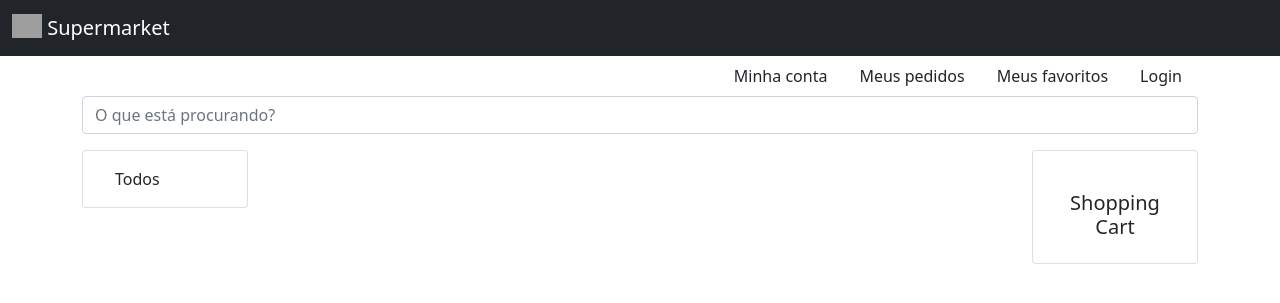
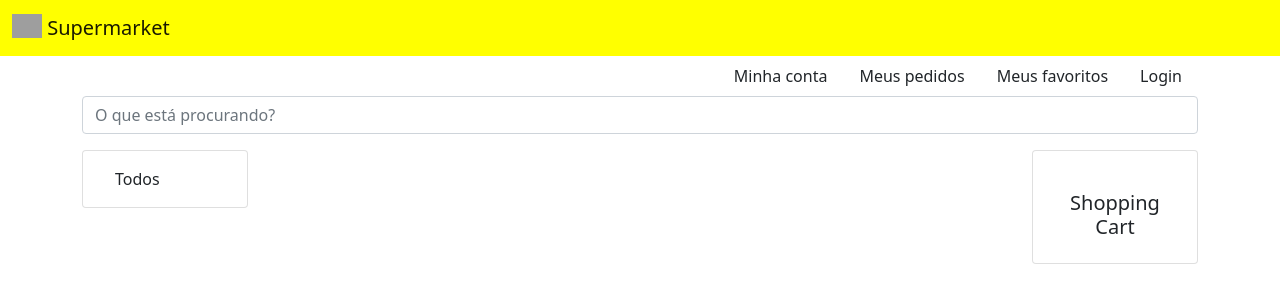
Before and after one commit to dlancioni/ecommerce, a Flask app: page / in a window 1280 px wide. Shown: the top 303 px of the page. Run offline with Flask 2, Linux system fonts and the light colour scheme; data that the repository does not hold is empty; parts of the project's set-up code (start-up, migrations or seed data) failed here and were passed over; grey boxes are pictures that could not be loaded.

Commit message:
Add navbar

```diff
--- a/store/templates/base.html
+++ b/store/templates/base.html
@@ -14,7 +14,8 @@
 
     <form method="POST" action="/" novalidate>
 
-        <nav class="navbar navbar-dark bg-dark">
+
+        <nav class="navbar navbar-light" style="background-color: yellow;">
             <div class="container-fluid">
             <a class="navbar-brand" href="#">
                 <img src="/docs/5.0/assets/brand/bootstrap-logo.svg" alt="" width="30" height="24" class="d-inline-block align-text-top">
```
